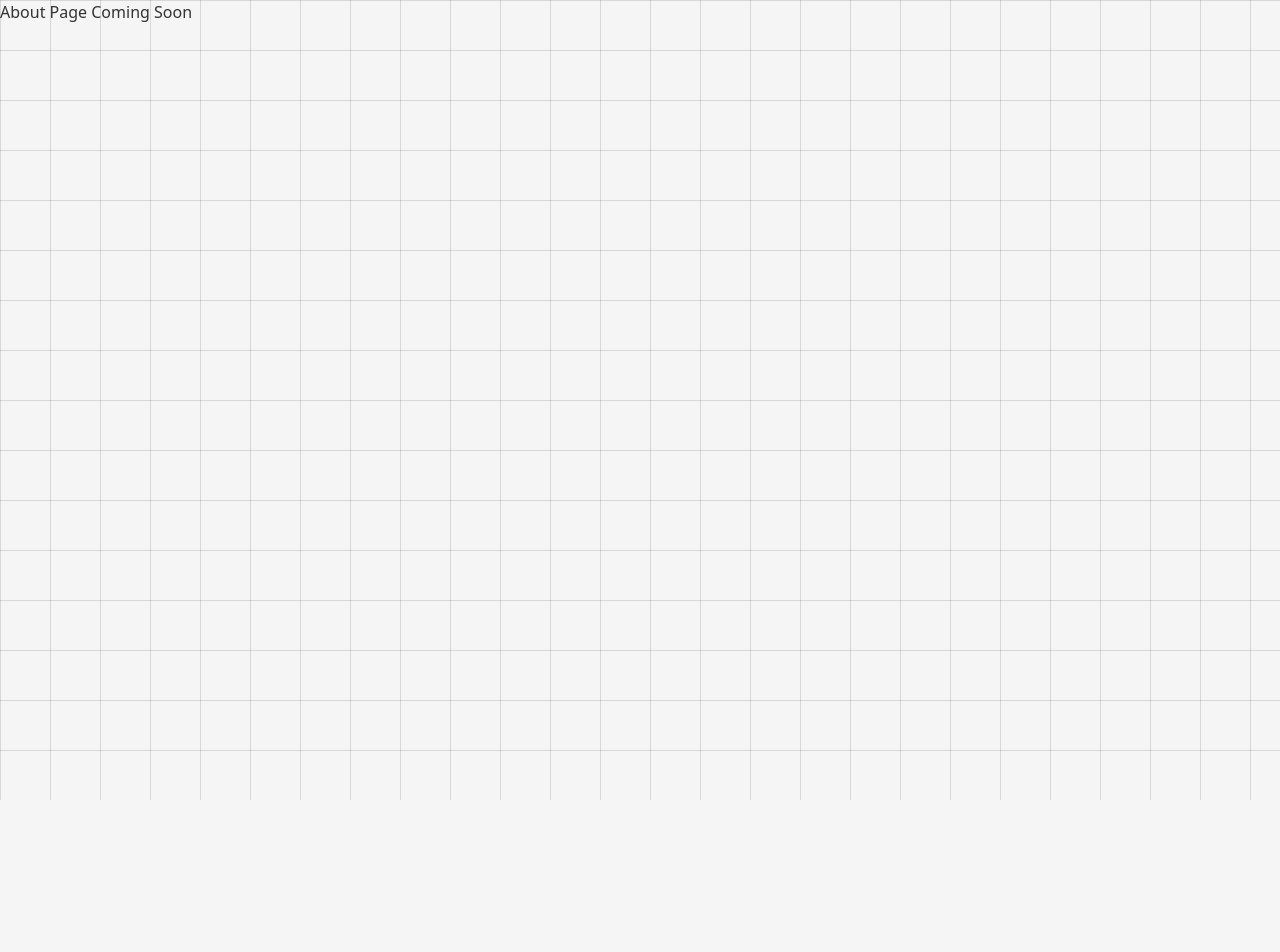
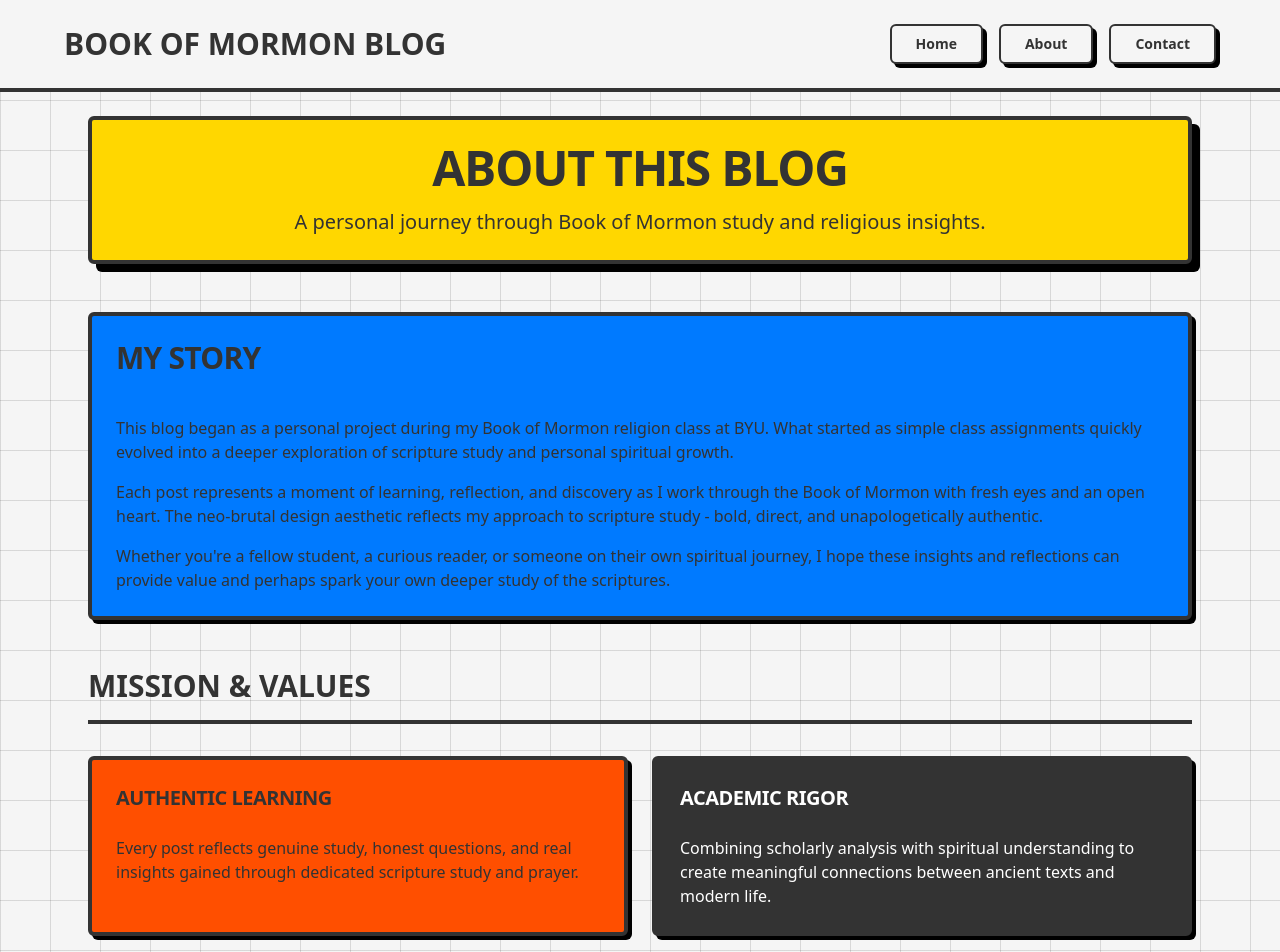
Before and after one commit to 21tmccauley/NB-BOM, a React (Vite) app in the folder neo-brutal/: page /about in a window 1280 px wide. Shown: the top 952 px of the page. Before the commit the page ends 800 px from the top, so only its background shows below. Built offline with nearby package versions, Linux system fonts and the light colour scheme.

Commit message:
Add AboutPage component and update routing in App.tsx

```diff
--- a/neo-brutal/src/App.tsx
+++ b/neo-brutal/src/App.tsx
@@ -2,6 +2,7 @@
 import { ThemeProvider } from "./contexts/ThemeContext"
 import { HomePage } from "./pages/HomePage"
 import { BlogPostPage } from "./pages/BlogPostPage"
+import { AboutPage } from "./pages/AboutPage"
 
 function App() {
   return (
@@ -10,7 +11,7 @@
         <Routes>
           <Route path="/" element={<HomePage />} />
           <Route path="/post/:id" element={<BlogPostPage />} />
-          <Route path="/about" element={<div>About Page Coming Soon</div>} />
+          <Route path="/about" element={<AboutPage />} />
           <Route path="/contact" element={<div>Contact Page Coming Soon</div>} />
         </Routes>
       </Router>
--- /dev/null
+++ b/neo-brutal/src/pages/AboutPage.tsx
@@ -0,0 +1,187 @@
+import { Button } from "@/components/ui/button"
+import { Card, CardContent, CardDescription, CardHeader, CardTitle } from "@/components/ui/card"
+import { Badge } from "@/components/ui/badge"
+import { Link } from "react-router-dom"
+
+export function AboutPage() {
+  return (
+    <div className="min-h-screen">
+      {/* Header */}
+      <header className="border-b-4 border-border bg-background p-6">
+        <div className="max-w-6xl mx-auto flex justify-between items-center">
+          <Link to="/" className="text-3xl font-bold text-foreground hover:underline">
+            BOOK OF MORMON BLOG
+          </Link>
+          <div className="flex gap-4 items-center">
+            <nav className="flex gap-4">
+              <Link to="/">
+                <Button variant="outline" className="border-2 shadow-[4px_4px_0px_0px_rgba(0,0,0,1)] hover:shadow-[2px_2px_0px_0px_rgba(0,0,0,1)] hover:translate-x-[2px] hover:translate-y-[2px] transition-all">Home</Button>
+              </Link>
+              <Link to="/about">
+                <Button variant="outline" className="border-2 shadow-[4px_4px_0px_0px_rgba(0,0,0,1)] hover:shadow-[2px_2px_0px_0px_rgba(0,0,0,1)] hover:translate-x-[2px] hover:translate-y-[2px] transition-all">About</Button>
+              </Link>
+              <Link to="/contact">
+                <Button variant="outline" className="border-2 shadow-[4px_4px_0px_0px_rgba(0,0,0,1)] hover:shadow-[2px_2px_0px_0px_rgba(0,0,0,1)] hover:translate-x-[2px] hover:translate-y-[2px] transition-all">Contact</Button>
+              </Link>
+            </nav>
+          </div>
+        </div>
+      </header>
+
+      {/* Main Content */}
+      <main className="max-w-6xl mx-auto p-6">
+        {/* Hero Section */}
+        <Card className="mb-12 border-4 border-border bg-accent-yellow shadow-[8px_8px_0px_0px_rgba(0,0,0,1)]">
+          <CardHeader className="text-center">
+            <CardTitle className="text-5xl font-bold text-foreground mb-4">
+              ABOUT THIS BLOG
+            </CardTitle>
+            <CardDescription className="text-xl text-foreground">
+              A personal journey through Book of Mormon study and religious insights.
+            </CardDescription>
+          </CardHeader>
+        </Card>
+
+        {/* About Content */}
+        <section className="mb-12">
+          <Card className="border-4 border-border bg-accent-green shadow-[4px_4px_0px_0px_rgba(0,0,0,1)]">
+            <CardHeader>
+              <CardTitle className="text-3xl font-bold text-foreground mb-4">
+                MY STORY
+              </CardTitle>
+            </CardHeader>
+            <CardContent>
+              <div className="space-y-4 text-base text-foreground">
+                <p>
+                  This blog began as a personal project during my Book of Mormon religion class at BYU.
+                  What started as simple class assignments quickly evolved into a deeper exploration of
+                  scripture study and personal spiritual growth.
+                </p>
+                <p>
+                  Each post represents a moment of learning, reflection, and discovery as I work through
+                  the Book of Mormon with fresh eyes and an open heart. The neo-brutal design aesthetic
+                  reflects my approach to scripture study - bold, direct, and unapologetically authentic.
+                </p>
+                <p>
+                  Whether you're a fellow student, a curious reader, or someone on their own spiritual
+                  journey, I hope these insights and reflections can provide value and perhaps spark
+                  your own deeper study of the scriptures.
+                </p>
+              </div>
+            </CardContent>
+          </Card>
+        </section>
+
+        {/* Mission Statement */}
+        <section className="mb-12">
+          <h3 className="text-3xl font-bold text-foreground mb-8 border-b-4 border-border pb-4">
+            MISSION & VALUES
+          </h3>
+          <div className="grid gap-6 md:grid-cols-2">
+            <Card className="border-4 border-border bg-accent-orange">
+              <CardHeader>
+                <CardTitle className="text-xl font-bold text-foreground">AUTHENTIC LEARNING</CardTitle>
+              </CardHeader>
+              <CardContent>
+                <CardDescription className="text-base text-foreground">
+                  Every post reflects genuine study, honest questions, and real insights gained through
+                  dedicated scripture study and prayer.
+                </CardDescription>
+              </CardContent>
+            </Card>
+
+            <Card className="border-4 border-border bg-accent-purple">
+              <CardHeader>
+                <CardTitle className="text-xl font-bold text-main-foreground">ACADEMIC RIGOR</CardTitle>
+              </CardHeader>
+              <CardContent>
+                <CardDescription className="text-base text-main-foreground">
+                  Combining scholarly analysis with spiritual understanding to create meaningful
+                  connections between ancient texts and modern life.
+                </CardDescription>
+              </CardContent>
+            </Card>
+          </div>
+        </section>
+
+        {/* What You'll Find */}
+        <section className="mb-12">
+          <h3 className="text-3xl font-bold text-foreground mb-8 border-b-4 border-border pb-4">
+            WHAT YOU'LL FIND HERE
+          </h3>
+          <div className="grid gap-6 md:grid-cols-3">
+            <Card className="border-4 border-border bg-accent-green text-center">
+              <CardHeader>
+                <CardTitle className="text-xl font-bold text-foreground">CHAPTER STUDIES</CardTitle>
+              </CardHeader>
+              <CardContent>
+                <CardDescription className="text-base text-foreground">
+                  Detailed analysis of specific Book of Mormon chapters with historical context and personal applications.
+                </CardDescription>
+              </CardContent>
+            </Card>
+
+            <Card className="border-4 border-border bg-accent-orange text-center">
+              <CardHeader>
+                <CardTitle className="text-xl font-bold text-foreground">THEMATIC EXPLORATIONS</CardTitle>
+              </CardHeader>
+              <CardContent>
+                <CardDescription className="text-base text-foreground">
+                  Deep dives into recurring themes like faith, repentance, and the Atonement across different books.
+                </CardDescription>
+              </CardContent>
+            </Card>
+
+            <Card className="border-4 border-border bg-accent-purple text-center">
+              <CardHeader>
+                <CardTitle className="text-xl font-bold text-main-foreground">CLASS ASSIGNMENTS</CardTitle>
+              </CardHeader>
+              <CardContent>
+                <CardDescription className="text-base text-main-foreground">
+                  Academic responses to assigned readings and thought-provoking questions from my religion class.
+                </CardDescription>
+              </CardContent>
+            </Card>
+          </div>
+        </section>
+
+        {/* Call to Action */}
+        <section className="mb-12">
+          <Card className="border-4 border-border bg-accent-yellow shadow-[4px_4px_0px_0px_rgba(0,0,0,1)] text-center">
+            <CardHeader>
+              <CardTitle className="text-2xl font-bold text-foreground mb-4">
+                JOIN THE CONVERSATION
+              </CardTitle>
+            </CardHeader>
+            <CardContent>
+              <p className="text-base text-foreground mb-6">
+                Have thoughts on a post? Questions about scripture study? I'd love to hear from you!
+              </p>
+              <div className="flex gap-4 justify-center">
+                <Link to="/">
+                  <Button className="bg-accent-orange text-main-foreground border-2 border-border shadow-[4px_4px_0px_0px_rgba(0,0,0,1)] hover:shadow-[2px_2px_0px_0px_rgba(0,0,0,1)] hover:translate-x-[2px] hover:translate-y-[2px] transition-all">
+                    READ THE BLOG
+                  </Button>
+                </Link>
+                <Link to="/contact">
+                  <Button variant="outline" className="border-2 border-border shadow-[4px_4px_0px_0px_rgba(0,0,0,1)] hover:shadow-[2px_2px_0px_0px_rgba(0,0,0,1)] hover:translate-x-[2px] hover:translate-y-[2px] transition-all">
+                    GET IN TOUCH
+                  </Button>
+                </Link>
+              </div>
+            </CardContent>
+          </Card>
+        </section>
+      </main>
+
+      {/* Footer */}
+      <footer className="mt-16 border-t-4 border-border bg-background p-6">
+        <div className="max-w-6xl mx-auto text-center">
+          <p className="text-foreground font-bold">
+            Book of Mormon Blog | BYU Religion Class | Fall 2024
+          </p>
+        </div>
+      </footer>
+    </div>
+  )
+}
--- a/neo-brutal/src/pages/HomePage.tsx
+++ b/neo-brutal/src/pages/HomePage.tsx
@@ -58,6 +58,8 @@
             {blogPosts.map((post, index) => {
               const accentColors = ['bg-accent-green', 'bg-accent-orange', 'bg-accent-purple', 'bg-accent-pink']
               const accentColor = accentColors[index % accentColors.length]
+              const isDarkBackground = accentColor === 'bg-accent-purple'
+              const textColor = isDarkBackground ? 'text-main-foreground' : 'text-foreground'
 
               return (
                 <Card
@@ -70,16 +72,16 @@
                         {post.category}
                       </Badge>
                       <div className="text-right">
-                        <time className="text-sm text-foreground font-medium">{post.date}</time>
-                        <p className="text-xs text-foreground">{post.readTime}</p>
+                        <time className={`text-sm ${textColor} font-medium`}>{post.date}</time>
+                        <p className={`text-xs ${textColor}`}>{post.readTime}</p>
                       </div>
                     </div>
-                    <CardTitle className="text-2xl font-bold text-foreground">
+                    <CardTitle className={`text-2xl font-bold ${textColor}`}>
                       {post.title}
                     </CardTitle>
                   </CardHeader>
                   <CardContent>
-                    <CardDescription className="text-base text-foreground">
+                    <CardDescription className={`text-base ${textColor}`}>
                       {post.excerpt}
                     </CardDescription>
                   </CardContent>
@@ -126,10 +128,10 @@
 
             <Card className="border-4 border-border bg-accent-purple text-center">
               <CardHeader>
-                <CardTitle className="text-xl font-bold text-foreground">CLASS ASSIGNMENTS</CardTitle>
+                <CardTitle className="text-xl font-bold text-main-foreground">CLASS ASSIGNMENTS</CardTitle>
               </CardHeader>
               <CardContent>
-                <CardDescription className="text-base text-foreground">
+                <CardDescription className="text-base text-main-foreground">
                   Academic analysis and responses to assigned readings from class.
                 </CardDescription>
               </CardContent>
```
